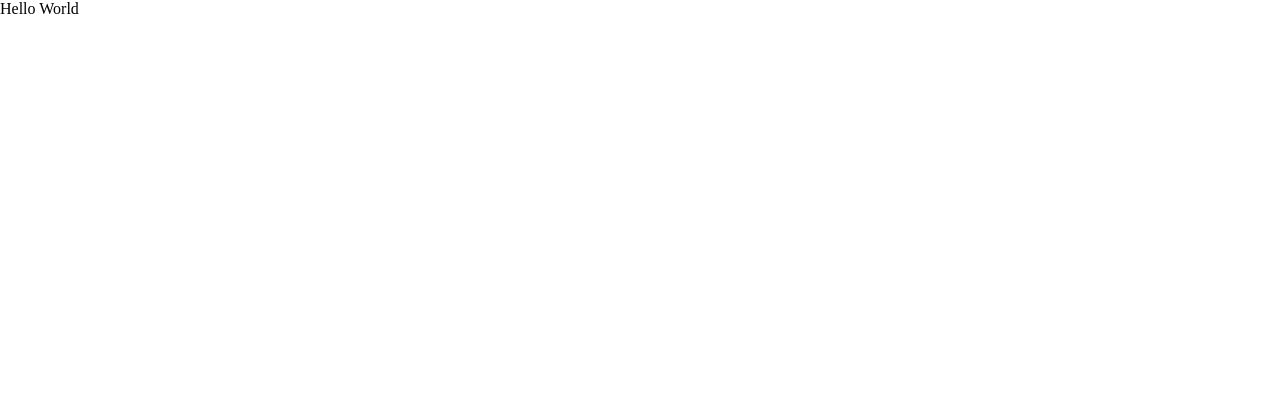
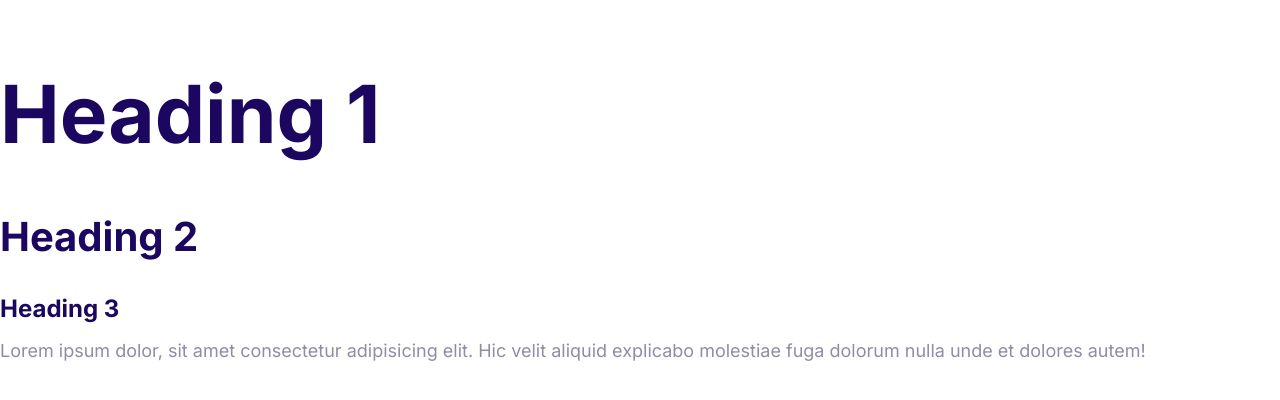
Before and after one commit to gagglepod/moshify, a plain HTML site: page index.html in a window 1280 px wide. Drawn offline with Linux system fonts and the light colour scheme.

Commit message:
Define the styles for the fonts.

```diff
--- a/css/styles.css
+++ b/css/styles.css
@@ -5,3 +5,57 @@
   --color-headings: #1b0760;
   --color-body: #918ca4;
 }
+
+html {
+  /* 62.5% of 16px = 10px */
+  font-size: 62.5%;
+}
+
+body {
+  font-family: Inter, Arial, Arial, Helvetica, sans-serif;
+  font-size: 2.4rem;
+  line-height: 1.5;
+  color: var(--color-body);
+}
+
+h1,
+h2,
+h3 {
+  color: var(--color-headings);
+  margin-bottom: 1rem;
+}
+
+h1 {
+  /* 1 x font size of the html element */
+  font-size: 7rem;
+}
+
+h2 {
+  font-size: 4rem;
+}
+
+h3 {
+  font-size: 3rem;
+}
+
+p {
+  margin-top: 0;
+}
+
+@media screen and (min-width: 1024px) {
+  body {
+    font-size: 1.8rem;
+  }
+
+  h1 {
+    font-size: 8rem;
+  }
+
+  h2 {
+    font-size: 4rem;
+  }
+
+  h3 {
+    font-size: 2.4rem;
+  }
+}
--- a/index.html
+++ b/index.html
@@ -5,10 +5,21 @@
     <meta http-equiv="X-UA-Compatible" content="IE=edge" />
     <meta name="viewport" content="width=device-width, initial-scale=1.0" />
     <title>Document</title>
+    <link rel="preconnect" href="https://fonts.gstatic.com" />
+    <link
+      href="https://fonts.googleapis.com/css2?family=Inter:wght@400;700&display=swap"
+      rel="stylesheet"
+    />
     <link rel="stylesheet" href="css/normalize.css" />
     <link rel="stylesheet" href="css/styles.css" />
   </head>
   <body>
-    Hello World
+    <h1>Heading 1</h1>
+    <h2>Heading 2</h2>
+    <h3>Heading 3</h3>
+    <p>
+      Lorem ipsum dolor, sit amet consectetur adipisicing elit. Hic velit
+      aliquid explicabo molestiae fuga dolorum nulla unde et dolores autem!
+    </p>
   </body>
 </html>
```
